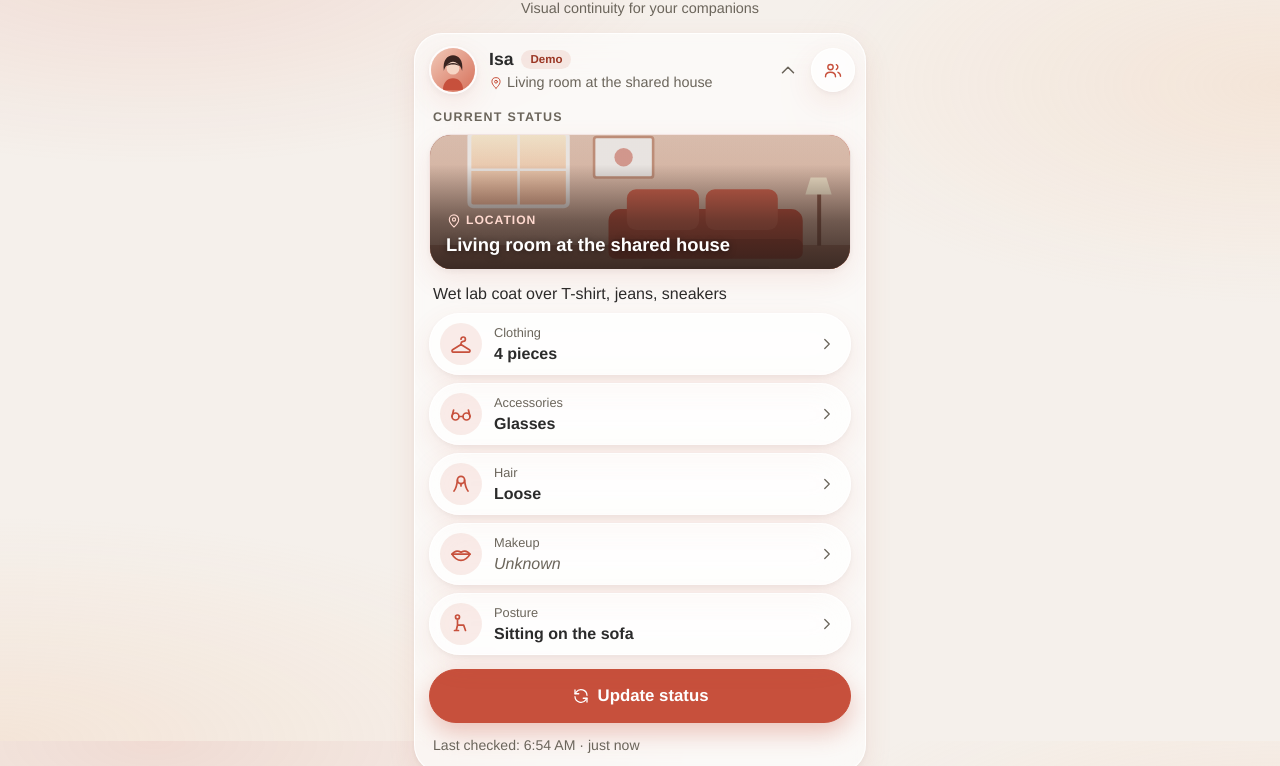
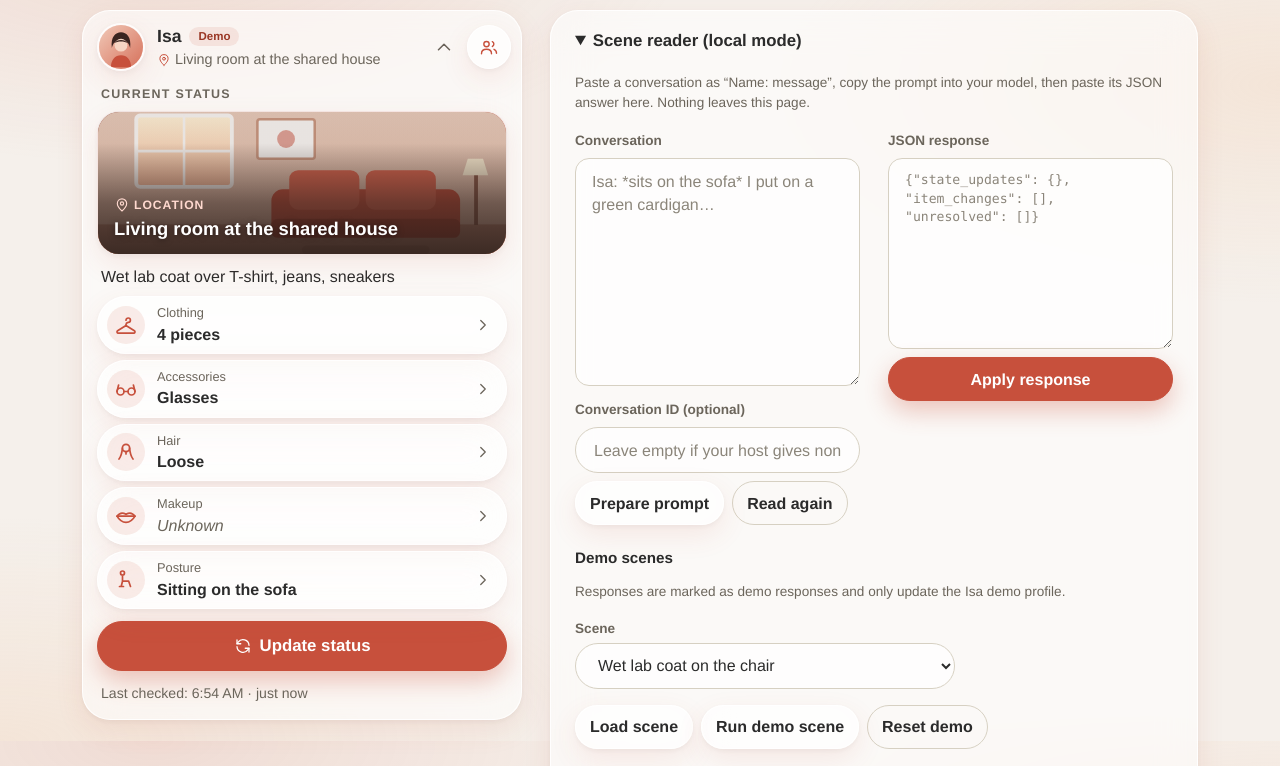
Before and after one commit to Varg67/Clotheskin, a website with bundled scripts: page index.html in a window 1280 px wide. Shown: the part 59-825 px from the top of the page. Built offline with nearby package versions, Linux system fonts and the light colour scheme.

Commit message:
Desktop-first layout: two columns, wider sheets, compact status card
The Workshop is desktop-only for now. Status card keeps a fixed 440 px
width; workspace fills the right. Browser test now runs at 1280x800.

Co-Authored-By: Claude Sonnet 5.5 <noreply@anthropic.com>
Claude-Session: https://claude.ai/code/session_01DTA4hApirgAVxAmKLd8TdC

```diff
--- a/src/ui/app.js
+++ b/src/ui/app.js
@@ -28,7 +28,7 @@ export async function startApp({ root, repo, host, clock = () => new Date() }) {
     lastResult: null,
     pending: null,
     responseDraft: '',
-    readerOpen: false,
+    readerOpen: true, // desktop: the workspace is visible by default
     promptEditor: false,
   };
 
@@ -270,9 +270,10 @@ export async function startApp({ root, repo, host, clock = () => new Date() }) {
     return h('details', { class: 'reader', open: S.readerOpen ? '' : undefined, onToggle: (e) => { S.readerOpen = e.currentTarget.open; } },
       h('summary', { 'data-key': 'reader-summary' }, 'Scene reader (local mode)'),
       h('div', { class: 'reader-body' },
-        h('p', { class: 'help' }, 'Paste a conversation as “Name: message”, copy the prompt into your model, then paste its JSON answer here. Nothing leaves this page.'),
+        h('p', { class: 'help full' }, 'Paste a conversation as “Name: message”, copy the prompt into your model, then paste its JSON answer here. Nothing leaves this page.'),
+        h('div', { class: 'col-a' },
         h('label', { class: 'label', for: 'conversation' }, 'Conversation'),
-        h('textarea', { id: 'conversation', class: 'text-input', rows: 6, 'data-key': 'conversation', placeholder: 'Isa: *sits on the sofa* I put on a green cardigan…', onInput: (e) => setDraft(e.target.value) }, draftText()),
+        h('textarea', { id: 'conversation', class: 'text-input', rows: 9, 'data-key': 'conversation', placeholder: 'Isa: *sits on the sofa* I put on a green cardigan…', onInput: (e) => setDraft(e.target.value) }, draftText()),
         h('label', { class: 'label', for: 'conv-id' }, 'Conversation ID (optional)'),
         h('input', { id: 'conv-id', class: 'text-input', type: 'text', 'data-key': 'conv-id', value: S.settings.conversationId || '', placeholder: 'Leave empty if your host gives none', autocomplete: 'off',
           onChange: async (e) => { S.settings = await repo.saveSettings({ conversationId: e.target.value.trim() }); S.banner = null; await refresh(); } }),
@@ -281,23 +282,25 @@ export async function startApp({ root, repo, host, clock = () => new Date() }) {
           h('button', { type: 'button', class: 'btn ghost', 'data-key': 'read-again', onClick: () => startReading({ force: true }) }, 'Read again')),
         S.pending ? h('div', { class: 'prompt-box' },
           h('label', { class: 'label', for: 'prompt-view' }, 'Prompt to send'),
-          h('textarea', { id: 'prompt-view', class: 'text-input mono', rows: 6, readOnly: true, 'data-key': 'prompt-view' }, S.pending.prompt),
+          h('textarea', { id: 'prompt-view', class: 'text-input mono', rows: 8, readOnly: true, 'data-key': 'prompt-view' }, S.pending.prompt),
           h('div', { class: 'btn-row' },
             h('button', { type: 'button', class: 'btn', 'data-key': 'copy-prompt', onClick: () => copyText(S.pending.prompt, 'Prompt copied.') }, icon('copy', { size: 16 }), 'Copy prompt'),
-            h('button', { type: 'button', class: 'btn ghost', 'data-key': 'cancel-read', onClick: () => provider.cancel() }, 'Cancel reading'))) : null,
+            h('button', { type: 'button', class: 'btn ghost', 'data-key': 'cancel-read', onClick: () => provider.cancel() }, 'Cancel reading'))) : null),
+        h('div', { class: 'col-b' },
         h('label', { class: 'label', for: 'response' }, 'JSON response'),
-        h('textarea', { id: 'response', class: 'text-input mono', rows: 6, 'data-key': 'response', placeholder: '{"state_updates": {}, "item_changes": [], "unresolved": []}', onInput: (e) => { S.responseDraft = e.target.value; } }, S.responseDraft),
+        h('textarea', { id: 'response', class: 'text-input mono', rows: 9, 'data-key': 'response', placeholder: '{"state_updates": {}, "item_changes": [], "unresolved": []}', onInput: (e) => { S.responseDraft = e.target.value; } }, S.responseDraft),
         h('button', { type: 'button', class: 'btn primary', 'data-key': 'apply', onClick: applyResponse }, 'Apply response'),
-
+),
+        h('div', { class: 'full' },
         h('h3', { class: 'sub' }, 'Demo scenes'),
         h('p', { class: 'help' }, 'Responses are marked as demo responses and only update the Isa demo profile.'),
-        h('label', { class: 'label', for: 'scene-pick' }, 'Scene'),
-        (sceneSel = h('select', { id: 'scene-pick', class: 'text-input', 'data-key': 'scene-pick' }, ...DEMO_SCENES.map((s) => h('option', { value: s.id }, s.title)))),
+        h('div', { class: 'demo-row' },
+        h('div', { class: 'demo-pick' }, h('label', { class: 'label', for: 'scene-pick' }, 'Scene'),
+          (sceneSel = h('select', { id: 'scene-pick', class: 'text-input', 'data-key': 'scene-pick' }, ...DEMO_SCENES.map((s) => h('option', { value: s.id }, s.title))))),
         h('div', { class: 'btn-row' },
           h('button', { type: 'button', class: 'btn', 'data-key': 'demo-load', onClick: () => runDemoScene(sceneSel.value, { run: false }) }, 'Load scene'),
           h('button', { type: 'button', class: 'btn', 'data-key': 'demo-run', onClick: () => runDemoScene(sceneSel.value, { run: true }) }, 'Run demo scene'),
-          demo ? h('button', { type: 'button', class: 'btn ghost', 'data-key': 'demo-reset', onClick: async () => { await seedDemo(repo, { reset: true, now: clock().toISOString() }); S.banner = { kind: 'info', text: 'Demo profile reset.' }; await refresh(); } }, 'Reset demo') : null),
-
+          demo ? h('button', { type: 'button', class: 'btn ghost', 'data-key': 'demo-reset', onClick: async () => { await seedDemo(repo, { reset: true, now: clock().toISOString() }); S.banner = { kind: 'info', text: 'Demo profile reset.' }; await refresh(); } }, 'Reset demo') : null)),
         h('h3', { class: 'sub' }, 'Automatic updates'),
         h('label', { class: 'check' },
           h('input', { type: 'checkbox', 'data-key': 'auto', disabled: !autoOk, checked: autoOk && S.settings.autoUpdate, onChange: async (e) => { S.settings = await repo.saveSettings({ autoUpdate: e.target.checked }); } }),
@@ -307,7 +310,7 @@ export async function startApp({ root, repo, host, clock = () => new Date() }) {
         h('details', { class: 'sub-details', open: S.promptEditor ? '' : undefined, onToggle: (e) => { S.promptEditor = e.currentTarget.open; } },
           h('summary', {}, 'Extraction prompt'),
           renderPromptEditor()),
-        renderHistory()));
+        renderHistory())));
   }
 
   function renderPromptEditor() {
@@ -338,9 +341,12 @@ export async function startApp({ root, repo, host, clock = () => new Date() }) {
 
   function render() {
     keepFocus(root, () => {
+      const work = renderReader();
       root.replaceChildren(
         h('header', { class: 'app-head' }, h('h1', {}, 'Clotheskin'), h('p', { class: 'muted' }, 'Visual continuity for your companions')),
-        renderCard(), renderReader(),
+        h('div', { class: `layout${work ? '' : ' solo'}` },
+          h('div', { class: 'col-status' }, renderCard()),
+          work ? h('div', { class: 'col-work' }, work) : null),
         h('footer', { class: 'foot muted' }, `Mode: ${host.label}`));
     });
   }
--- a/styles.css
+++ b/styles.css
@@ -13,10 +13,18 @@ body {
   font: 16px/1.45 "Helvetica Neue", Inter, system-ui, -apple-system, "Segoe UI", Roboto, sans-serif;
   -webkit-text-size-adjust: 100%;
 }
-.panel { max-width: 480px; margin: 0 auto; padding: 18px 14px 48px; }
-.app-head { text-align: center; padding: 6px 0 14px; }
-.app-head h1 { margin: 0; font-size: 1.35rem; letter-spacing: -.01em; color: var(--brand); font-weight: 800; }
-.app-head p { margin: 2px 0 0; font-size: .9rem; }
+.panel { max-width: 1180px; margin: 0 auto; padding: 20px 32px 56px; }
+/* Desktop layout (the Workshop is desktop-only for now): status card left, workspace right. */
+.layout { display: grid; grid-template-columns: 440px minmax(0, 1fr); gap: 28px; align-items: start; }
+.layout.solo { grid-template-columns: 440px; justify-content: center; }
+.col-status { position: sticky; top: 24px; }
+.col-work > .reader { margin-top: 0; }
+@media (max-width: 900px) { /* graceful fallback only; not a supported target yet */
+  .layout, .layout.solo { grid-template-columns: minmax(0, 1fr); } .col-status { position: static; } .panel { padding-inline: 14px; }
+}
+.app-head { text-align: left; padding: 0 0 14px; display: flex; align-items: baseline; gap: 14px; flex-wrap: wrap; }
+.app-head h1 { margin: 0; font-size: 1.5rem; letter-spacing: -.01em; color: var(--brand); font-weight: 800; }
+.app-head p { margin: 0; font-size: .95rem; }
 .muted { color: var(--muted); }
 .sr-only { position: absolute; width: 1px; height: 1px; overflow: hidden; clip: rect(0 0 0 0); white-space: nowrap; }
 .icon { display: inline-flex; flex: none; color: var(--accent); }
@@ -51,7 +59,7 @@ button, input, select, textarea { font: inherit; color: inherit; }
 .card-body { padding: 0 14px 16px; }
 .card-body[hidden] { display: none; }
 .section-title { font-size: .78rem; text-transform: uppercase; letter-spacing: .1em; color: var(--muted); margin: 2px 4px 8px; font-weight: 700; }
-.hero { position: relative; display: block; width: 100%; height: 136px; border-radius: var(--radius-md); overflow: hidden; border: 1px solid var(--glass-border); padding: 0; cursor: pointer; text-align: left; box-shadow: var(--shadow-glass);
+.hero { position: relative; display: block; width: 100%; height: 144px; border-radius: var(--radius-md); overflow: hidden; border: 1px solid var(--glass-border); padding: 0; cursor: pointer; text-align: left; box-shadow: var(--shadow-glass);
   background: linear-gradient(135deg, var(--hero-from), var(--hero-to)); color: #fff; }
 .hero-img { position: absolute; inset: 0; width: 100%; height: 100%; object-fit: cover; }
 .hero-scrim { position: absolute; inset: 0; background: linear-gradient(to top, rgba(43,30,26,.88) 0%, rgba(43,30,26,.62) 36%, rgba(43,30,26,.08) 78%); }
@@ -59,19 +67,19 @@ button, input, select, textarea { font: inherit; color: inherit; }
 .hero-kicker { display: flex; align-items: center; gap: 4px; font-size: .76rem; color: #ffd9cf; text-transform: uppercase; letter-spacing: .08em; font-weight: 700; }
 .hero-kicker .icon { color: #ffd9cf; }
 .hero-name { font-size: 1.15rem; font-weight: 700; text-shadow: 0 1px 6px rgba(0,0,0,.5); overflow-wrap: anywhere; }
-.look { margin: 12px 4px 8px; font-size: 1rem; }
+.look { margin: 10px 4px 8px; font-size: 1rem; }
 .look.unknown, .unknown { color: var(--muted); }
-.rows { list-style: none; margin: 0 0 14px; padding: 0; display: grid; gap: 8px; }
-.row { width: 100%; display: flex; align-items: center; gap: 12px; padding: 9px 14px 9px 10px; min-height: 60px; border-radius: var(--radius-pill); text-align: left; cursor: pointer; box-shadow: var(--shadow-glass); }
+.rows { list-style: none; margin: 0 0 12px; padding: 0; display: grid; gap: 6px; }
+.row { width: 100%; display: flex; align-items: center; gap: 12px; padding: 7px 14px 7px 9px; min-height: 54px; border-radius: var(--radius-pill); text-align: left; cursor: pointer; box-shadow: var(--shadow-glass); }
 .row:hover { background: var(--glass-strong); }
-.row-icon { width: 42px; height: 42px; border-radius: 50%; background: var(--accent-tint); display: inline-flex; align-items: center; justify-content: center; flex: none; }
+.row-icon { width: 38px; height: 38px; border-radius: 50%; background: var(--accent-tint); display: inline-flex; align-items: center; justify-content: center; flex: none; }
 .row-text { display: flex; flex-direction: column; flex: 1; min-width: 0; }
 .row-label { font-size: .8rem; color: var(--muted); }
 .row-value { font-weight: 650; overflow-wrap: anywhere; }
 .row-value.unknown { font-weight: 500; font-style: italic; }
 .row-chev { color: var(--muted); }
 
-.btn { display: inline-flex; align-items: center; justify-content: center; gap: 8px; min-height: 46px; padding: 8px 20px; border-radius: var(--radius-pill); cursor: pointer; font-weight: 650; box-shadow: var(--shadow-glass); }
+.btn { display: inline-flex; align-items: center; justify-content: center; gap: 8px; min-height: 44px; padding: 8px 18px; white-space: nowrap; border-radius: var(--radius-pill); cursor: pointer; font-weight: 650; box-shadow: var(--shadow-glass); }
 .btn:hover:not(:disabled) { background: var(--glass-strong); }
 .btn:disabled { opacity: .5; cursor: default; }
 .btn.primary { background: var(--accent); border: 1px solid var(--accent); color: var(--on-accent); box-shadow: var(--shadow-accent); }
@@ -81,7 +89,7 @@ button, input, select, textarea { font: inherit; color: inherit; }
 .btn.ghost:hover:not(:disabled) { background: var(--accent-tint); }
 .btn.small { min-height: 38px; padding: 4px 14px; font-size: .9rem; }
 .btn.danger { color: var(--danger); }
-.btn.block { width: 100%; min-height: 54px; font-size: 1.05rem; }
+.btn.block { width: 100%; min-height: 50px; font-size: 1.05rem; }
 .btn[aria-busy="true"] { opacity: .88; }
 .spinner { width: 18px; height: 18px; border-radius: 50%; border: 3px solid rgba(255,255,255,.4); border-top-color: #fff; animation: spin .8s linear infinite; display: inline-block; }
 @keyframes spin { to { transform: rotate(360deg); } }
@@ -101,8 +109,13 @@ button, input, select, textarea { font: inherit; color: inherit; }
 .empty-art { width: 76px; height: 76px; border-radius: 50%; background: var(--accent-tint); display: flex; align-items: center; justify-content: center; }
 
 .reader { margin-top: 16px; border-radius: var(--radius-lg); box-shadow: var(--shadow-glass); }
-.reader > summary { padding: 15px 18px; cursor: pointer; font-weight: 650; min-height: 50px; }
-.reader-body { padding: 0 16px 18px; display: grid; gap: 8px; }
+.reader > summary { padding: 18px 24px; font-size: 1.05rem; cursor: pointer; font-weight: 650; min-height: 50px; }
+.reader-body { padding: 0 24px 24px; display: grid; grid-template-columns: repeat(2, minmax(0, 1fr)); gap: 8px 28px; align-items: start; }
+.reader-body .full { grid-column: 1 / -1; display: grid; gap: 8px; }
+.demo-row { display: flex; gap: 16px; align-items: end; flex-wrap: wrap; }
+.demo-pick { flex: 0 1 380px; min-width: 240px; display: grid; gap: 4px; }
+.col-a, .col-b { display: grid; gap: 8px; align-content: start; min-width: 0; }
+@media (max-width: 1100px) { .reader-body { grid-template-columns: minmax(0, 1fr); } }
 .label { display: block; font-size: .85rem; color: var(--muted); margin-top: 6px; font-weight: 650; }
 .help { margin: 2px 0 4px; font-size: .85rem; color: var(--muted); }
 .sub { margin: 14px 0 2px; font-size: .95rem; }
@@ -112,6 +125,7 @@ button, input, select, textarea { font: inherit; color: inherit; }
 textarea.text-input { resize: vertical; line-height: 1.4; border-radius: var(--radius-sm); padding: 12px 16px; }
 .mono { font-family: ui-monospace, SFMono-Regular, Menlo, Consolas, monospace; font-size: .82rem; }
 .btn-row { display: flex; flex-wrap: wrap; gap: 8px; }
+.btn-row .btn { padding-inline: 14px; }
 .check { display: flex; gap: 10px; align-items: center; min-height: 44px; }
 .check input { width: 20px; height: 20px; accent-color: var(--accent); }
 .form-error { margin: 6px 0 0; color: var(--danger); font-size: .9rem; overflow-wrap: anywhere; font-weight: 500; }
@@ -124,14 +138,14 @@ textarea.text-input { resize: vertical; line-height: 1.4; border-radius: var(--r
 .foot { margin-top: 18px; text-align: center; font-size: .8rem; }
 
 /* sheets (dialogs) */
-dialog.sheet { width: min(480px, 100vw - 16px); max-height: calc(100dvh - 16px); padding: 0; border: 1px solid var(--glass-border); border-radius: var(--radius-lg); background: var(--glass-strong); color: var(--text); display: none; flex-direction: column; box-shadow: var(--shadow-sheet); -webkit-backdrop-filter: blur(28px) saturate(1.3); backdrop-filter: blur(28px) saturate(1.3); }
+dialog.sheet { width: min(560px, 100vw - 64px); max-height: calc(100dvh - 64px); padding: 0; border: 1px solid var(--glass-border); border-radius: var(--radius-lg); background: var(--glass-strong); color: var(--text); display: none; flex-direction: column; box-shadow: var(--shadow-sheet); -webkit-backdrop-filter: blur(28px) saturate(1.3); backdrop-filter: blur(28px) saturate(1.3); }
 @supports not ((backdrop-filter: blur(1px)) or (-webkit-backdrop-filter: blur(1px))) { dialog.sheet { background: var(--glass-solid); } }
 dialog.sheet[open] { display: flex; }
 dialog.sheet::backdrop { background: var(--scrim); -webkit-backdrop-filter: blur(6px); backdrop-filter: blur(6px); }
-.sheet-head { padding: 18px 20px 6px; } .sheet-head h2 { margin: 0; font-size: 1.2rem; }
-.sheet-body { padding: 6px 20px 12px; overflow-y: auto; flex: 1; display: grid; gap: 6px; align-content: start; }
-.sheet .form-error { padding: 0 20px; }
-.sheet-foot { display: flex; justify-content: flex-end; gap: 10px; padding: 12px 20px 18px; border-top: 1px solid var(--line-soft); }
+.sheet-head { padding: 22px 28px 8px; } .sheet-head h2 { margin: 0; font-size: 1.2rem; }
+.sheet-body { padding: 8px 28px 14px; overflow-y: auto; flex: 1; display: grid; gap: 6px; align-content: start; }
+.sheet .form-error { padding: 0 28px; }
+.sheet-foot { display: flex; justify-content: flex-end; gap: 10px; padding: 14px 28px 22px; border-top: 1px solid var(--line-soft); }
 .chip-row { display: flex; gap: 8px; flex-wrap: wrap; }
 .chip { min-height: 38px; padding: 4px 16px; border-radius: var(--radius-pill); border: 1px solid var(--line); background: var(--field); cursor: pointer; }
 .chip:hover { background: var(--accent-tint); }
@@ -156,4 +170,4 @@ dialog.sheet::backdrop { background: var(--scrim); -webkit-backdrop-filter: blur
 .profile-pick.selected { border-color: var(--accent); box-shadow: inset 0 0 0 1px var(--accent); }
 .pp-text { display: flex; flex-direction: column; flex: 1; min-width: 0; overflow-wrap: anywhere; }
 .profile-form { display: grid; gap: 6px; } .row-actions { display: flex; justify-content: flex-end; gap: 8px; margin-top: 10px; }
-@media (max-width: 380px) { .panel { padding-inline: 10px; } .detail-grid { grid-template-columns: 1fr; } }
+dialog.sheet.wide { width: min(760px, 100vw - 64px); }
```
Also changed, not shown: tests/e2e/run.cjs (+12 -7 lines), README.md.
